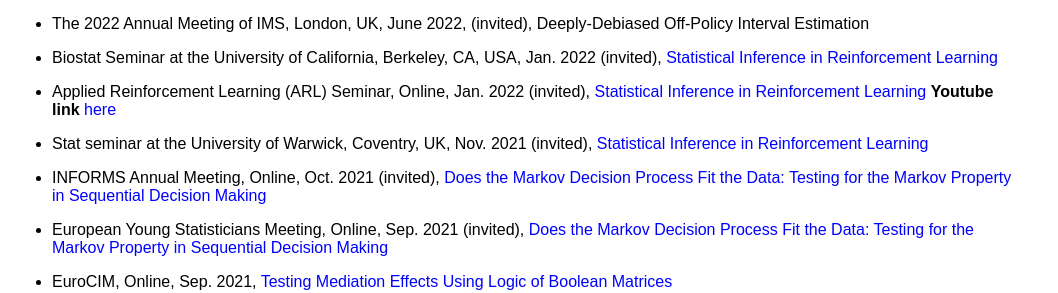
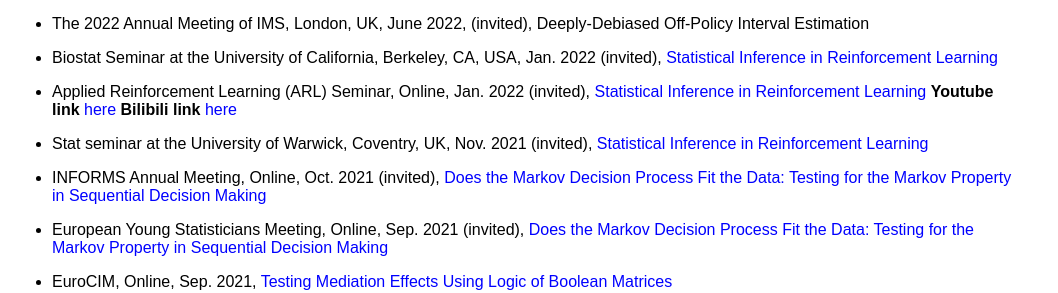
Before and after one commit to callmespring/callmespring.github.io, a Jekyll site: the page built from talk.md, in a window 1280 px wide. Shown: the part 282-575 px from the top of the page, without its empty margins (108-1166 px from the left). Built offline with Jekyll 4.4.1, drawn with Linux system fonts in a browser that asks for light colours.

Commit message:
Update talk.md

```diff
--- a/talk.md
+++ b/talk.md
@@ -15,7 +15,7 @@ title: Talk
 
 * Biostat Seminar at the University of California, Berkeley, CA, USA, Jan. 2022 (invited), [Statistical Inference in Reinforcement Learning](./slides/slides_long.pdf)
 
-* Applied Reinforcement Learning (ARL) Seminar, Online, Jan. 2022 (invited), [Statistical Inference in Reinforcement Learning](./slides/slides_long.pdf) **Youtube link** [here](https://www.youtube.com/watch?v=-SW9PevZThs&t=5s)
+* Applied Reinforcement Learning (ARL) Seminar, Online, Jan. 2022 (invited), [Statistical Inference in Reinforcement Learning](./slides/slides_long.pdf) **Youtube link** [here](https://www.youtube.com/watch?v=-SW9PevZThs&t=5s) **Bilibili link** [here](https://www.bilibili.com/video/BV1e341177Bd?from=search&seid=16864777094474281673&spm_id_from=333.337.0.0)
 
 * Stat seminar at the University of Warwick, Coventry, UK, Nov. 2021 (invited),  [Statistical Inference in Reinforcement Learning](./slides/slides_long.pdf)
 
```
